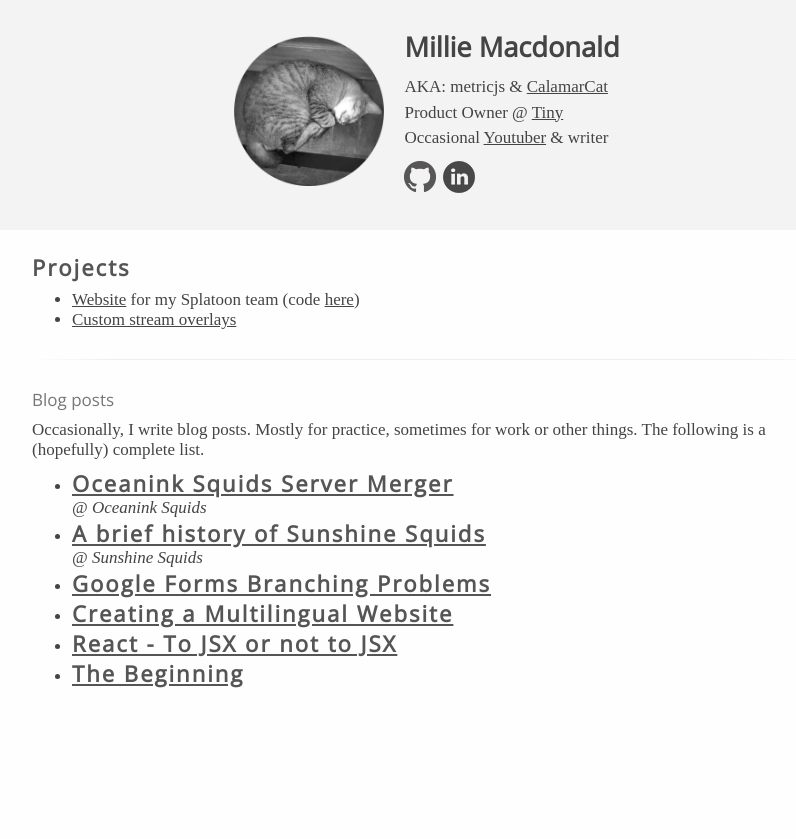
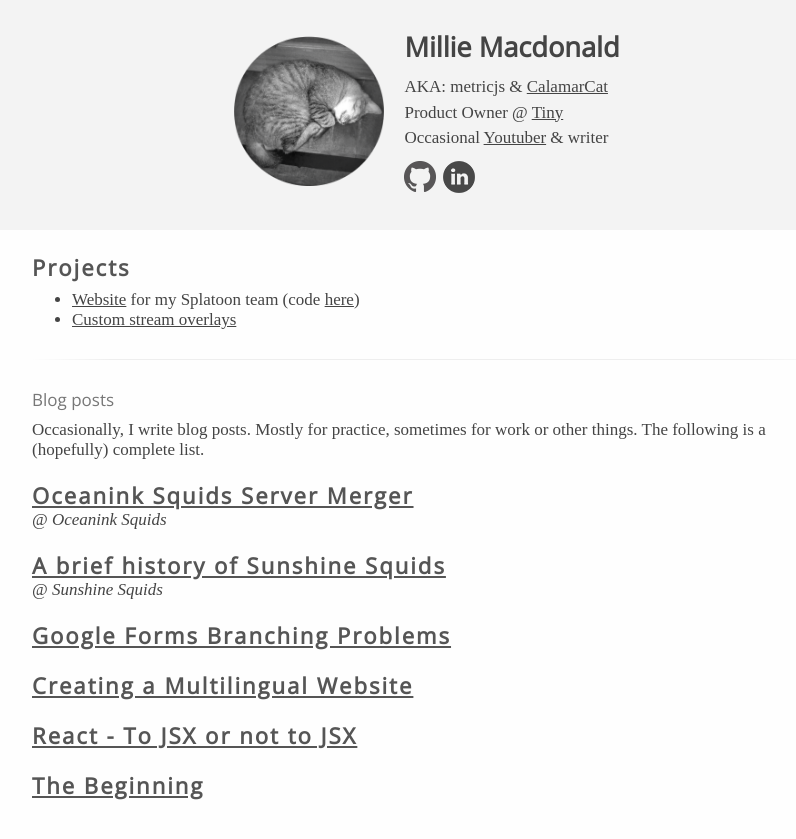
Before and after one commit to metricjs/metricjs.github.io, a Jekyll site: the page built from index.html, in a window 1280 px wide. Shown: the top 839 px of the page, without its empty margins (208-1004 px from the left). Built offline with Jekyll 4.4.1, drawn with Linux system fonts in a browser that asks for light colours; some web fonts are replaced.

Commit message:
Fixing using id refs instead of class refs

```diff
--- a/css/index.css
+++ b/css/index.css
@@ -11,20 +11,20 @@ article h2 a {
 	font-size: 1.1em;
 }
 
-ul#posts-list {
+ul.posts-list {
 	list-style: none;
 	padding: 0;
 }
 
-ul#posts-list li {
+ul.posts-list li {
 	margin: 20px 0;
 }
 
-ul#posts-list #post-date {
+ul.posts-list #post-date {
 	font-size: 0.8em;
 	font-weight: 100;
 }
 
-ul#posts-list h2 {
+ul.posts-list h2 {
 	font-weight: bold;
 }
```
